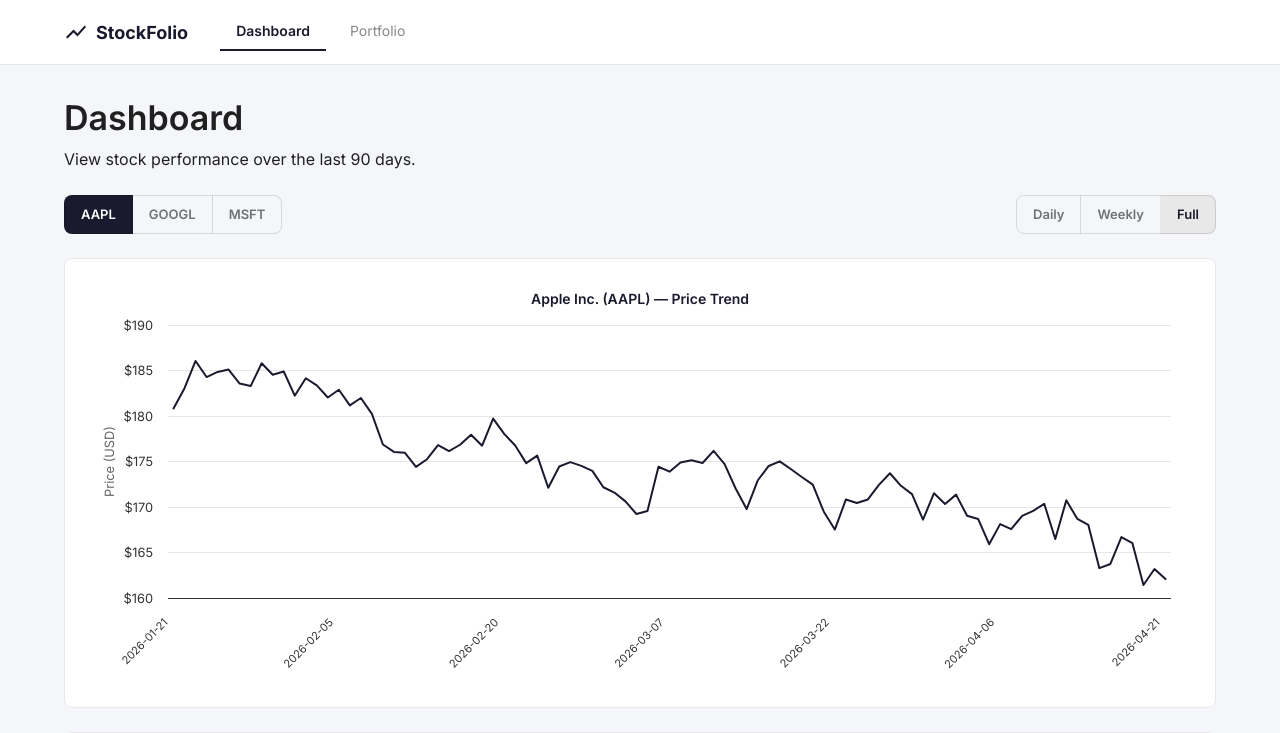
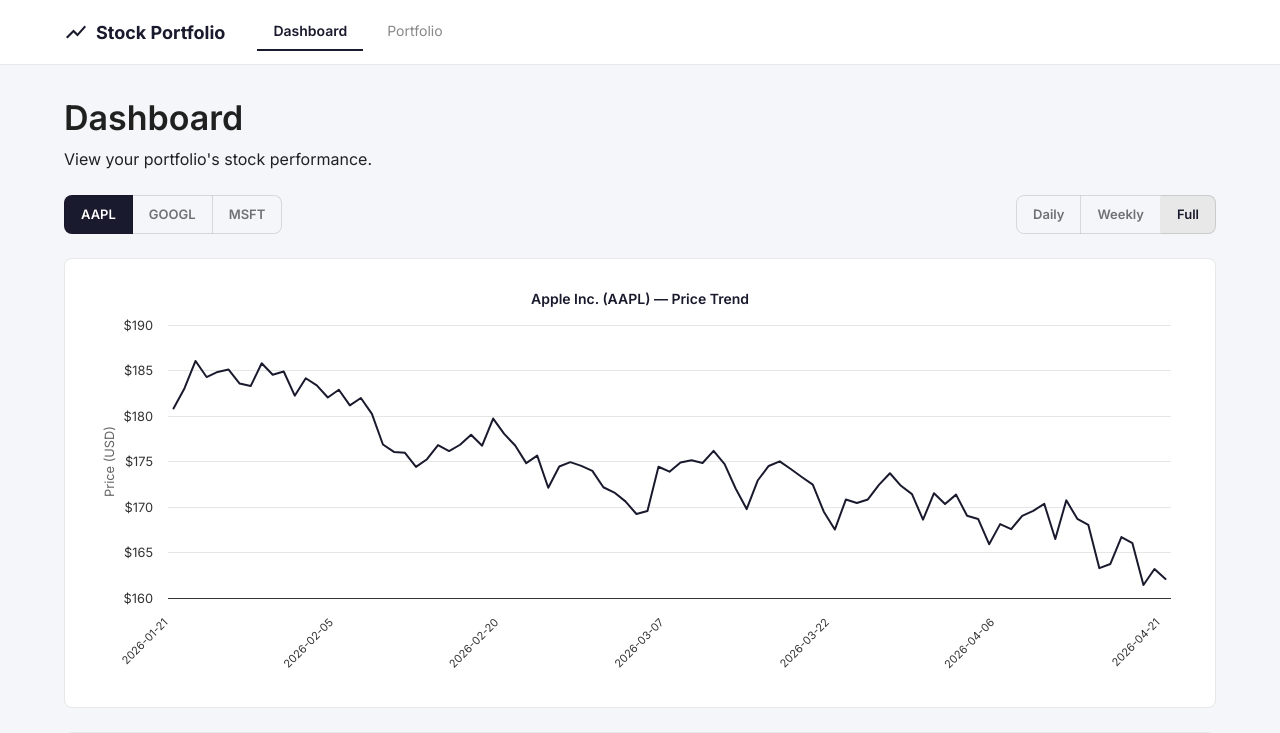
Before and after one commit to baralbishwas07/stock-portfolio, a React (Vite) app: page / in a window 1280 px wide. Shown: the top 733 px of the page. Built offline with nearby package versions, Linux system fonts and the light colour scheme.

Commit message:
fix: name and detail changes

```diff
--- a/src/components/layout/Navbar.tsx
+++ b/src/components/layout/Navbar.tsx
@@ -26,7 +26,7 @@ export default function Navbar() {
         <Stack direction="row" spacing={1} sx={{ alignItems: "center", mr: 4 }}>
           <ShowChartIcon />
           <Typography sx={{ fontWeight: 700, fontSize: 18 }}>
-            StockFolio
+            Stock Portfolio
           </Typography>
         </Stack>
 
--- a/src/pages/DashboardPage.tsx
+++ b/src/pages/DashboardPage.tsx
@@ -63,7 +63,7 @@ export default function DashboardPage() {
         Dashboard
       </Typography>
       <Typography color="text.secondary" sx={{ mb: 3 }}>
-        View stock performance over the last 90 days.
+        View your portfolio's stock performance.
       </Typography>
 
       {/* Top Controls */}
```
